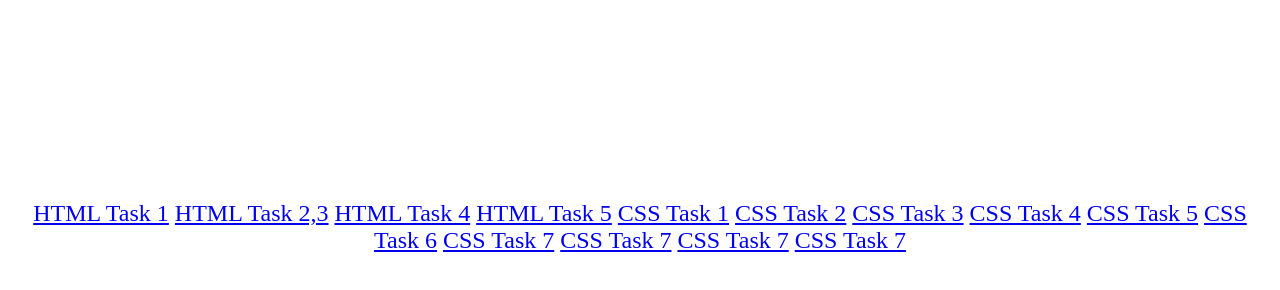
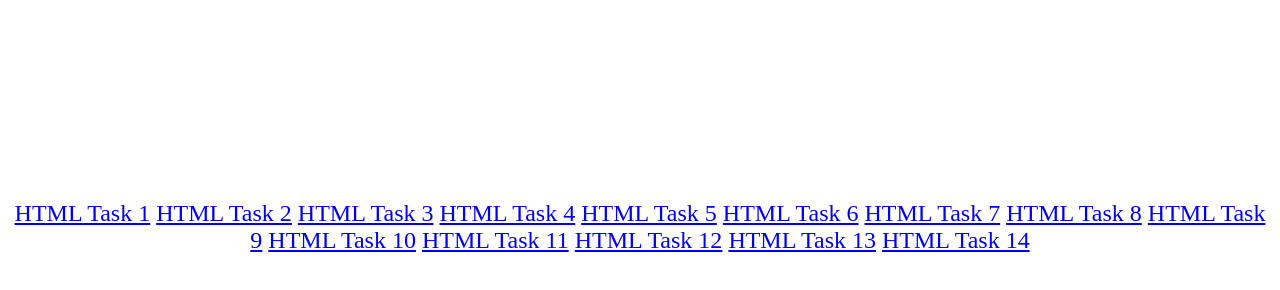
Before and after one commit to SriPrudhvip/html1, a plain HTML site: page index.html in a window 1280 px wide. Drawn offline with Linux system fonts and the light colour scheme.

Commit message:
Update index.html

```diff
--- a/index.html
+++ b/index.html
@@ -14,19 +14,19 @@
 
 <body>
    <a href = "index1.html">HTML Task 1</a>
-   <a href = "index2.html">HTML Task 2,3</a>
-   <a href = "index3.html">HTML Task 4</a>
-   <a href = "index4.html">HTML Task 5</a>
-   <a href = "index5.html">CSS Task 1</a>
-   <a href = "index6.html">CSS Task 2</a>
-   <a href = "index7.html">CSS Task 3</a>
-   <a href = "index8.html">CSS Task 4</a>
-   <a href = "index9.html">CSS Task 5</a>
-   <a href = "index10.html">CSS Task 6</a>
-   <a href = "index11.html">CSS Task 7</a>
-   <a href = "index12.html">CSS Task 7</a>
-   <a href = "index13.html">CSS Task 7</a>
-   <a href = "index14.html">CSS Task 7</a>
+   <a href = "index2.html">HTML Task 2</a>
+   <a href = "index3.html">HTML Task 3</a>
+   <a href = "index4.html">HTML Task 4</a>
+   <a href = "index5.html">HTML Task 5</a>
+   <a href = "index6.html">HTML Task 6</a>
+   <a href = "index7.html">HTML Task 7</a>
+   <a href = "index8.html">HTML Task 8</a>
+   <a href = "index9.html">HTML Task 9</a>
+   <a href = "index10.html">HTML Task 10</a>
+   <a href = "index11.html">HTML Task 11</a>
+   <a href = "index12.html">HTML Task 12</a>
+   <a href = "index13.html">HTML Task 13</a>
+   <a href = "index14.html">HTML Task 14</a>
 </body>
 
 </html>
```
